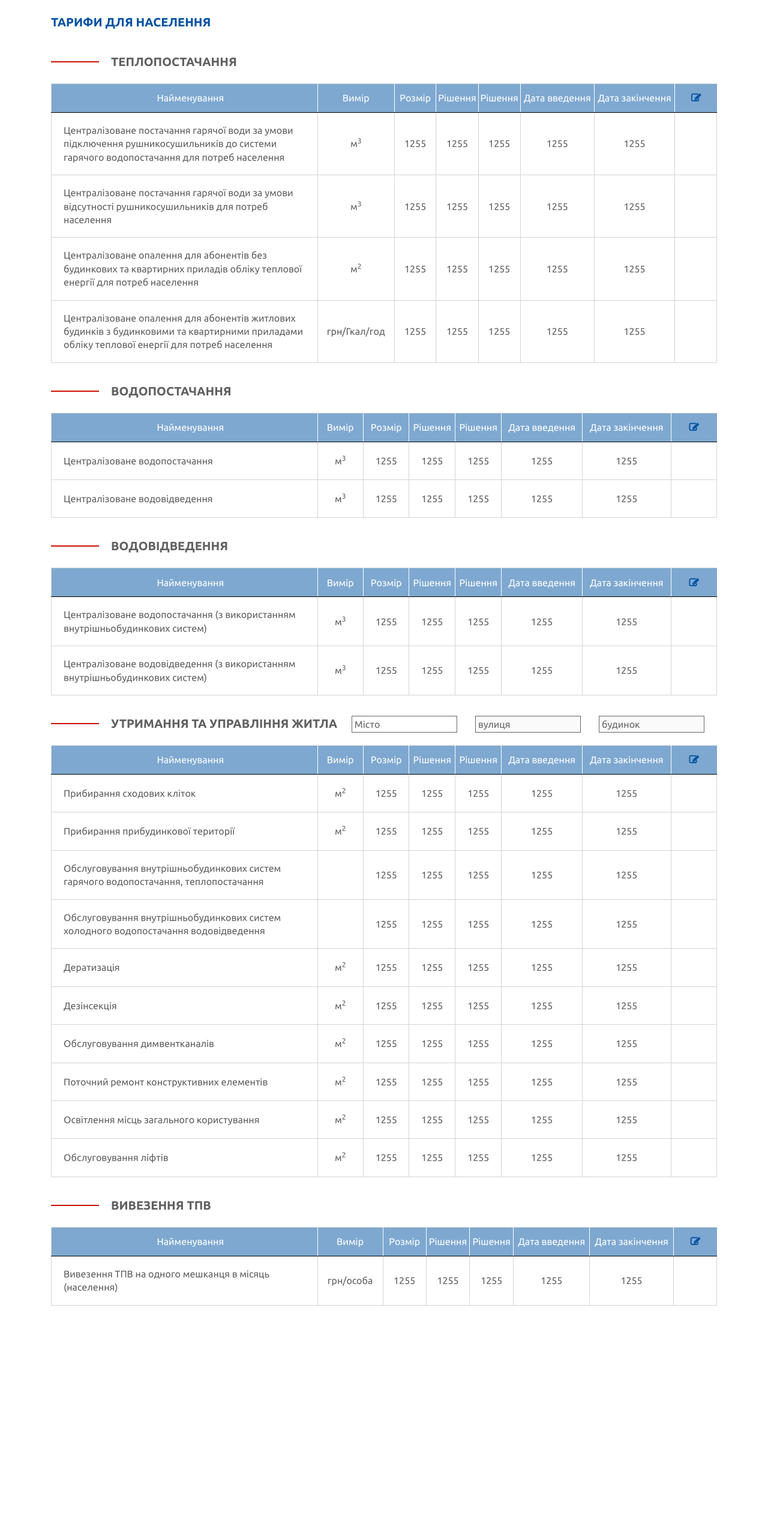
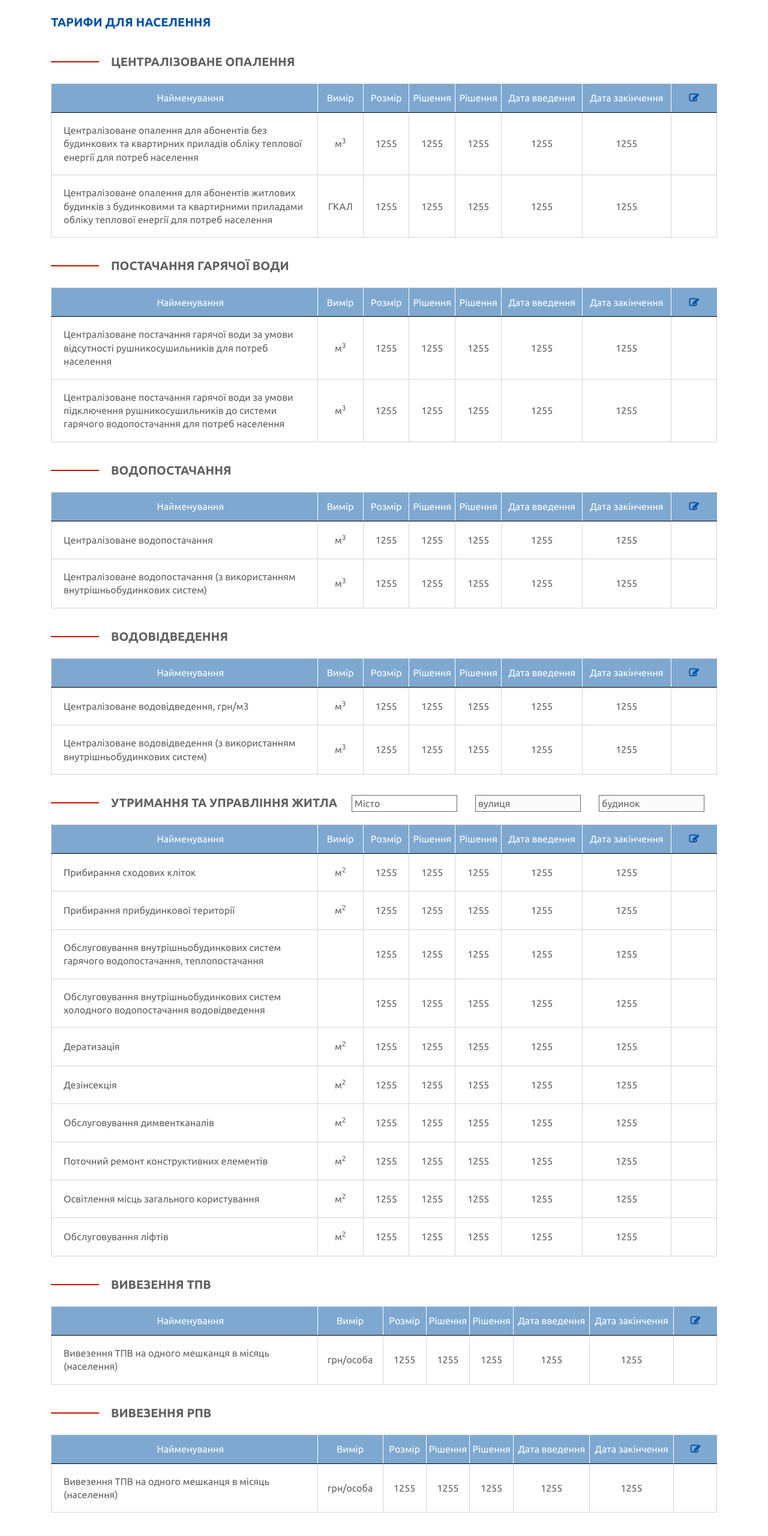
Before and after one commit to Scordavis/zkh-tarify_dlja_naselennja, a website: page app/index.html in a window 1280 px wide. Shown: the part 148-2708 px from the top of the page at 60% size. Before the commit the page ends 2402 px from the top, so only its background shows below. Drawn offline with Linux system fonts and the light colour scheme.

Commit message:
add tables

```diff
--- a/app/index.html
+++ b/app/index.html
@@ -36,7 +36,7 @@
 			<h1 class="tariff__heading">тарифи для населення</h1>
 			<!-- table start -->
 			<div class="rate">
-				<h2  class="rate__heading">Теплопостачання</h2>
+				<h2  class="rate__heading">Централізоване опалення</h2>
 				<table class="rate__table">
 					<!-- table-header -->
 					<tr class="test-wrap">
@@ -51,7 +51,7 @@
 					</tr>
 					<!-- table-row -->
 					<tr class="rate__table-row" data-row-number="1">
-						<th class="rate__th" data-col-number="1"><span class="rate__valid">Централізоване постачання гарячої води за умови підключення рушникосушильників до системи гарячого водопостачання для потреб населення</span><span class="rate__editing rate__editing--blue">Заповніть цей рядок для створення нового запису</span></th>
+						<th class="rate__th" data-col-number="1"><span class="rate__valid">Централізоване опалення для абонентів без будинкових та квартирних приладів обліку теплової енергії для потреб населення</span><span class="rate__editing rate__editing--blue">Заповніть цей рядок для створення нового запису</span></th>
 						<th class="rate__th" data-col-number="2"><span class="rate__valid">м<sup>3</sup></span><input type="text" class="rate__editing"></th>
 						<th class="rate__th" data-col-number="3"><span class="rate__valid">1255</span><input type="text" class="rate__editing"></th>
 						<th class="rate__th" data-col-number="4"><span class="rate__valid">1255</span><input type="text" class="rate__editing"></th>
@@ -59,6 +59,34 @@
 						<th class="rate__th" data-col-number="6"><span class="rate__valid">1255</span><input type="text" class="rate__editing"></th>
 						<th class="rate__th" data-col-number="7"><span class="rate__valid">1255</span><input type="text" class="rate__editing"></th>
 						<th class="rate__th" data-col-number="8"><button class="rate__btn rate__btn--red rate__btn--close rate__editing"><i class="fa fa-close"></i></button></th>
+					</tr>
+					<!-- table-row -->
+					<tr class="rate__table-row" data-row-number="1">
+						<th class="rate__th" data-col-number="1"><span class="rate__valid">Централізоване опалення для абонентів житлових будинків з будинковими та квартирними приладами обліку теплової енергії для потреб населення</span><span class="rate__editing rate__editing--blue">Заповніть цей рядок для створення нового запису</span></th>
+						<th class="rate__th" data-col-number="2"><span class="rate__valid">ГКАЛ<input type="text" class="rate__editing"></th>
+						<th class="rate__th" data-col-number="3"><span class="rate__valid">1255</span><input type="text" class="rate__editing"></th>
+						<th class="rate__th" data-col-number="4"><span class="rate__valid">1255</span><input type="text" class="rate__editing"></th>
+						<th class="rate__th" data-col-number="5"><span class="rate__valid">1255</span><input type="text" class="rate__editing"></th>
+						<th class="rate__th" data-col-number="6"><span class="rate__valid">1255</span><input type="text" class="rate__editing"></th>
+						<th class="rate__th" data-col-number="7"><span class="rate__valid">1255</span><input type="text" class="rate__editing"></th>
+						<th class="rate__th" data-col-number="8"><button class="rate__btn rate__btn--red rate__btn--close rate__editing"><i class="fa fa-close"></i></button></th>
+					</tr>
+				</table>
+			</div>
+			<!-- table start -->
+			<div class="rate">
+				<h2  class="rate__heading">Постачання гарячої води</h2>
+				<table class="rate__table">
+					<!-- table-header -->
+					<tr class="test-wrap">
+						<th class="rate__th rate__table-header" data-th-number="1">Найменування</th>
+						<th class="rate__th rate__table-header" data-th-number="2">Вимір</th>
+						<th class="rate__th rate__table-header" data-th-number="3">Розмір</th>
+						<th class="rate__th rate__table-header" data-th-number="4">Рішення</th>
+						<th class="rate__th rate__table-header" data-th-number="5">Рішення</th>
+						<th class="rate__th rate__table-header" data-th-number="6">Дата введення</th>
+						<th class="rate__th rate__table-header" data-th-number="7">Дата закінчення</th>
+						<th class="rate__th rate__table-header" data-th-number="8"><button class="rate__valid rate__btn rate__btn--open"><i class="fa fa-pencil-square-o"></i></button><button class="rate__btn rate__btn--green rate__editing rate__btn--done"><i class="fa fa-check"></i></button></th>
 					</tr>
 					<!-- table-row -->
 					<tr class="rate__table-row" data-row-number="1">
@@ -73,19 +101,8 @@
 					</tr>
 					<!-- table-row -->
 					<tr class="rate__table-row" data-row-number="1">
-						<th class="rate__th" data-col-number="1"><span class="rate__valid">Централізоване опалення для абонентів без будинкових та квартирних приладів обліку теплової енергії для потреб населення</span><span class="rate__editing rate__editing--blue">Заповніть цей рядок для створення нового запису</span></th>
-						<th class="rate__th" data-col-number="2"><span class="rate__valid">м<sup>2</sup></span><input type="text" class="rate__editing"></th>
-						<th class="rate__th" data-col-number="3"><span class="rate__valid">1255</span><input type="text" class="rate__editing"></th>
-						<th class="rate__th" data-col-number="4"><span class="rate__valid">1255</span><input type="text" class="rate__editing"></th>
-						<th class="rate__th" data-col-number="5"><span class="rate__valid">1255</span><input type="text" class="rate__editing"></th>
-						<th class="rate__th" data-col-number="6"><span class="rate__valid">1255</span><input type="text" class="rate__editing"></th>
-						<th class="rate__th" data-col-number="7"><span class="rate__valid">1255</span><input type="text" class="rate__editing"></th>
-						<th class="rate__th" data-col-number="8"><button class="rate__btn rate__btn--red rate__btn--close rate__editing"><i class="fa fa-close"></i></button></th>
-					</tr>
-					<!-- table-row -->
-					<tr class="rate__table-row" data-row-number="1">
-						<th class="rate__th" data-col-number="1"><span class="rate__valid">Централізоване опалення для абонентів житлових будинків з будинковими та квартирними приладами обліку теплової енергії для потреб населення</span><span class="rate__editing rate__editing--blue">Заповніть цей рядок для створення нового запису</span></th>
-						<th class="rate__th" data-col-number="2"><span class="rate__valid">грн/Гкал/год</span><input type="text" class="rate__editing"></th>
+						<th class="rate__th" data-col-number="1"><span class="rate__valid">Централізоване постачання гарячої води за умови підключення рушникосушильників до системи гарячого водопостачання для потреб населення</span><span class="rate__editing rate__editing--blue">Заповніть цей рядок для створення нового запису</span></th>
+						<th class="rate__th" data-col-number="2"><span class="rate__valid">м<sup>3</sup></span><input type="text" class="rate__editing"></th>
 						<th class="rate__th" data-col-number="3"><span class="rate__valid">1255</span><input type="text" class="rate__editing"></th>
 						<th class="rate__th" data-col-number="4"><span class="rate__valid">1255</span><input type="text" class="rate__editing"></th>
 						<th class="rate__th" data-col-number="5"><span class="rate__valid">1255</span><input type="text" class="rate__editing"></th>
@@ -123,7 +140,7 @@
 					</tr>
 					<!-- table-row -->
 					<tr class="rate__table-row" data-row-number="1">
-						<th class="rate__th" data-col-number="1"><span class="rate__valid">Централізоване водовідведення</span><span class="rate__editing rate__editing--blue">Заповніть цей рядок для створення нового запису</span></th>
+						<th class="rate__th" data-col-number="1"><span class="rate__valid">Централізоване водопостачання (з використанням внутрішньобудинкових систем)</span><span class="rate__editing rate__editing--blue">Заповніть цей рядок для створення нового запису</span></th>
 						<th class="rate__th" data-col-number="2"><span class="rate__valid">м<sup>3</sup></span><input type="text" class="rate__editing"></th>
 						<th class="rate__th" data-col-number="3"><span class="rate__valid">1255</span><input type="text" class="rate__editing"></th>
 						<th class="rate__th" data-col-number="4"><span class="rate__valid">1255</span><input type="text" class="rate__editing"></th>
@@ -151,7 +168,7 @@
 					</tr>
 					<!-- table-row -->
 					<tr class="rate__table-row" data-row-number="1">
-						<th class="rate__th" data-col-number="1"><span class="rate__valid">Централізоване водопостачання (з використанням внутрішньобудинкових систем)</span><span class="rate__editing rate__editing--blue">Заповніть цей рядок для створення нового запису</span></th>
+						<th class="rate__th" data-col-number="1"><span class="rate__valid">Централізоване водовідведення, грн/м3</span><span class="rate__editing rate__editing--blue">Заповніть цей рядок для створення нового запису</span></th>
 						<th class="rate__th" data-col-number="2"><span class="rate__valid">м<sup>3</sup></span><input type="text" class="rate__editing"></th>
 						<th class="rate__th" data-col-number="3"><span class="rate__valid">1255</span><input type="text" class="rate__editing"></th>
 						<th class="rate__th" data-col-number="4"><span class="rate__valid">1255</span><input type="text" class="rate__editing"></th>
@@ -336,6 +353,34 @@
 					</tr>
 				</table>
 			</div>
+			<!-- table start -->
+			<div class="rate">
+				<h2  class="rate__heading">Вивезення рпв</h2>
+				<table class="rate__table">
+					<!-- table-header -->
+					<tr class="test-wrap">
+						<th class="rate__th rate__table-header" data-th-number="1">Найменування</th>
+						<th class="rate__th rate__table-header" data-th-number="2">Вимір</th>
+						<th class="rate__th rate__table-header" data-th-number="3">Розмір</th>
+						<th class="rate__th rate__table-header" data-th-number="4">Рішення</th>
+						<th class="rate__th rate__table-header" data-th-number="5">Рішення</th>
+						<th class="rate__th rate__table-header" data-th-number="6">Дата введення</th>
+						<th class="rate__th rate__table-header" data-th-number="7">Дата закінчення</th>
+						<th class="rate__th rate__table-header" data-th-number="8"><button class="rate__valid rate__btn rate__btn--open"><i class="fa fa-pencil-square-o"></i></button><button class="rate__btn rate__btn--green rate__editing rate__btn--done"><i class="fa fa-check"></i></button></th>
+					</tr>
+					<!-- table-row -->
+					<tr class="rate__table-row" data-row-number="1">
+						<th class="rate__th" data-col-number="1"><span class="rate__valid">Вивезення ТПВ на одного мешканця в місяць (населення)</span><span class="rate__editing rate__editing--blue">Заповніть цей рядок для створення нового запису</span></th>
+						<th class="rate__th" data-col-number="2"><span class="rate__valid">грн/особа</span><input type="text" class="rate__editing"></th>
+						<th class="rate__th" data-col-number="3"><span class="rate__valid">1255</span><input type="text" class="rate__editing"></th>
+						<th class="rate__th" data-col-number="4"><span class="rate__valid">1255</span><input type="text" class="rate__editing"></th>
+						<th class="rate__th" data-col-number="5"><span class="rate__valid">1255</span><input type="text" class="rate__editing"></th>
+						<th class="rate__th" data-col-number="6"><span class="rate__valid">1255</span><input type="text" class="rate__editing"></th>
+						<th class="rate__th" data-col-number="7"><span class="rate__valid">1255</span><input type="text" class="rate__editing"></th>
+						<th class="rate__th" data-col-number="8"><button class="rate__btn rate__btn--red rate__btn--close rate__editing"><i class="fa fa-close"></i></button></th>
+					</tr>
+				</table>
+			</div>
 			<!-- end section.tariff -->
 		</section>
 	</div>
```
